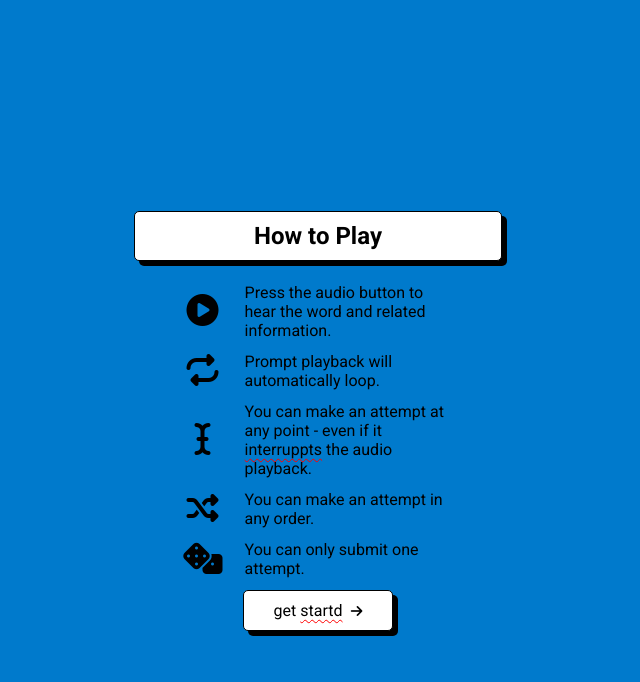
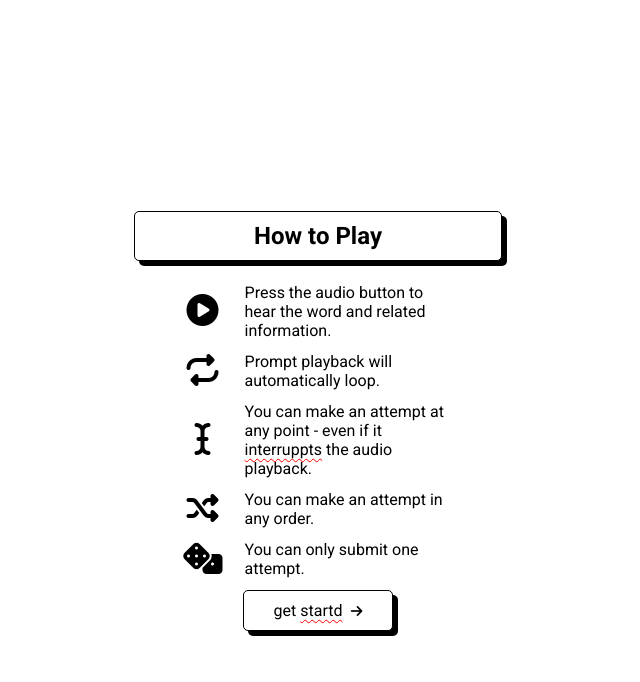
Before and after one commit to lobhasap/Spellcheck, a plain HTML site: page index.html in a window 1280 px wide. Shown: the part 118-800 px from the top of the page, without its empty margins (322-962 px from the left). Drawn offline with Linux system fonts and the light colour scheme.

Commit message:
Update large_style.css

```diff
--- a/assets/styles/large_style.css
+++ b/assets/styles/large_style.css
@@ -11,7 +11,6 @@ body {
     height: 100vh;
     margin: 0;
     padding: 4vw 2vw;
-    background-color: #007acc;
     box-sizing: border-box;
 }
 
```
